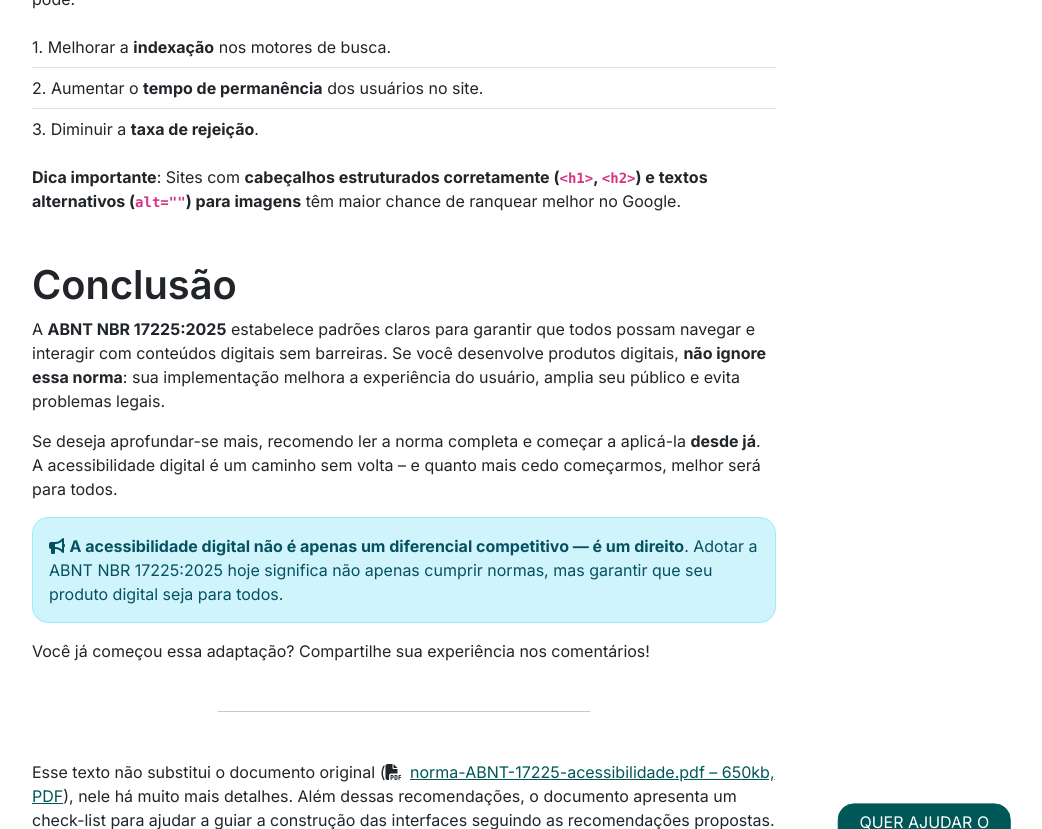
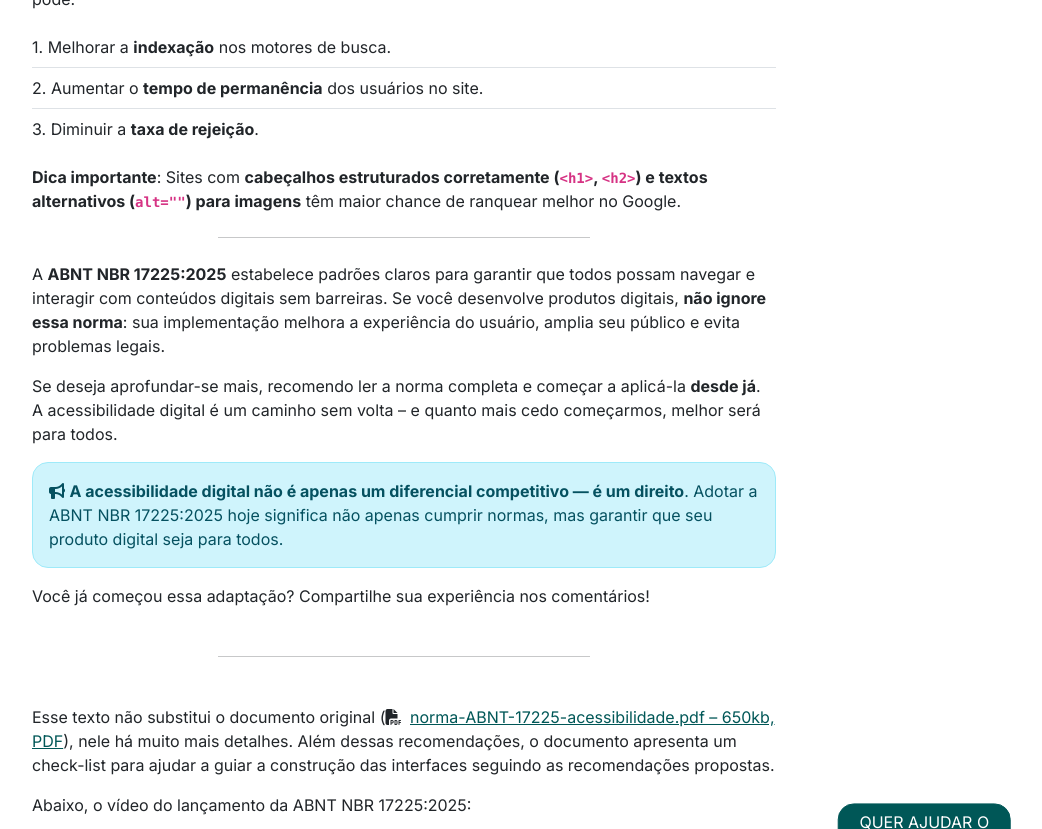
Before and after one commit to wagnerbeethoven/fa_jekyll-theme, a Jekyll site: the page built from _posts/2025-03-17-abnt-nbr-17225-2025-a-nova-norma-de-acessibilidade-digital-no-brasil.html, in a window 1280 px wide and 900 px high, scrolled down 14515 px, cut to the strip 0-829 px from the top of the window. Shown: the whole strip, without its empty margins (236-1278 px from the left). Built offline with Jekyll 4.4.1, drawn with Linux system fonts in a browser that asks for light colours; nearby versions of some CDN libraries; a script that is not in the unit is left out; comment, search, counter and statistics services are not loaded.

Commit message:
Adiciona separador horizontal antes da conclusão e melhora a mensagem final sobre a importância da ABNT NBR 17225:2025 para a acessibilidade digital.

```diff
--- a/_posts/2025-03-17-abnt-nbr-17225-2025-a-nova-norma-de-acessibilidade-digital-no-brasil.html
+++ b/_posts/2025-03-17-abnt-nbr-17225-2025-a-nova-norma-de-acessibilidade-digital-no-brasil.html
@@ -354,7 +354,8 @@ que enfrentam barreiras situacionais (como acessar um site sob forte luz do sol)
 </ul>
 <p><strong>Dica importante</strong>: Sites com <strong>cabeçalhos estruturados corretamente (<code class="language-html">&lt;h1&gt;</code>, <code class="language-html">&lt;h2&gt;</code>) e textos alternativos (<code class="language-html">alt=&quot;&quot;</code>) para imagens</strong> têm maior chance de ranquear melhor no Google.</p>
 
-<h2>Conclusão</h2>
+<hr class="w-50 mx-auto my-4">
+
 <p>A <strong>ABNT NBR 17225:2025</strong> estabelece padrões claros para garantir que todos possam navegar e interagir com conteúdos digitais sem barreiras. Se você desenvolve produtos digitais, <strong>não ignore essa norma</strong>: sua implementação melhora a experiência do usuário, amplia seu público e evita problemas legais.</p>
 <p>Se deseja aprofundar-se mais, recomendo ler a norma completa e começar a aplicá-la <strong>desde já</strong>. A acessibilidade digital é um caminho sem volta – e quanto mais cedo começarmos, melhor será para todos.</p>
 <p class="alert alert-info"><i class="fa-solid fa-bullhorn" aria-hidden="true"></i> <strong>A acessibilidade digital não é apenas um diferencial competitivo — é um direito</strong>. Adotar a ABNT NBR 17225:2025 hoje significa não apenas cumprir normas, mas garantir que seu produto digital seja para todos.</p>
```
